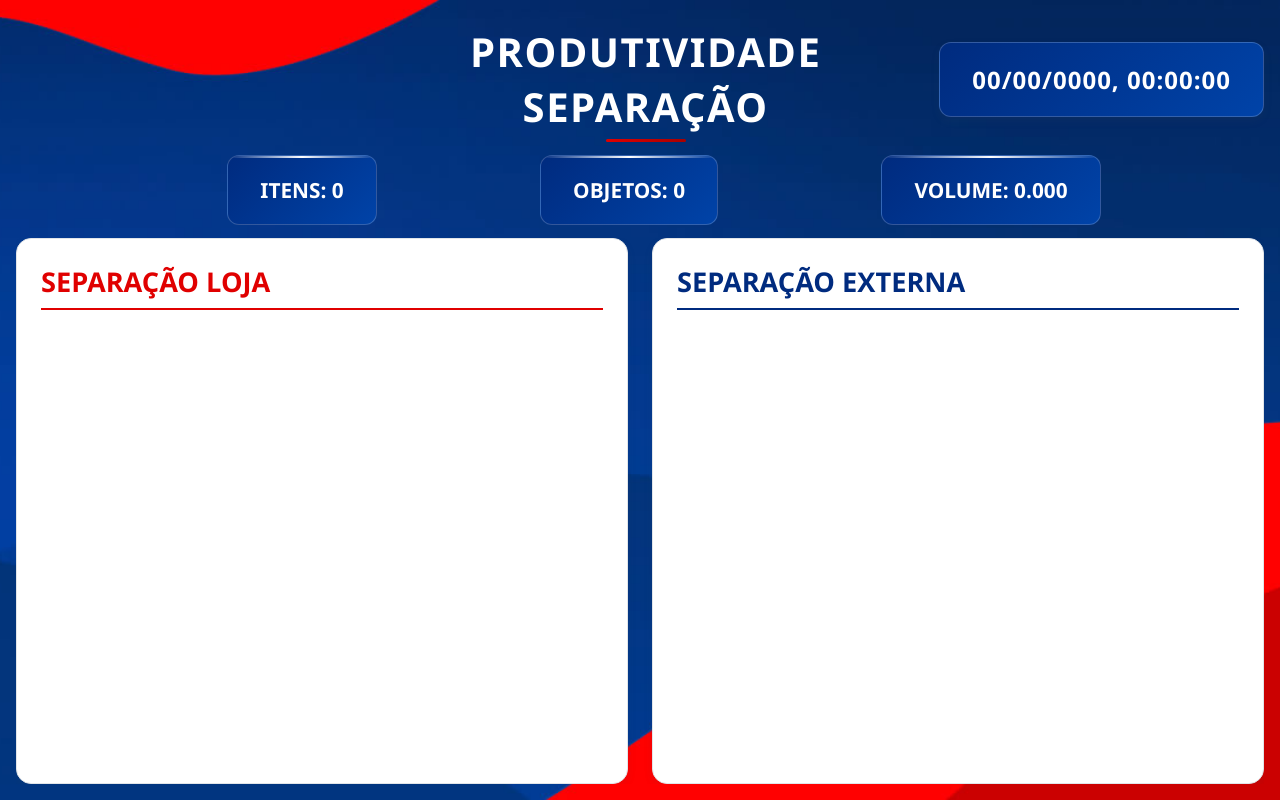
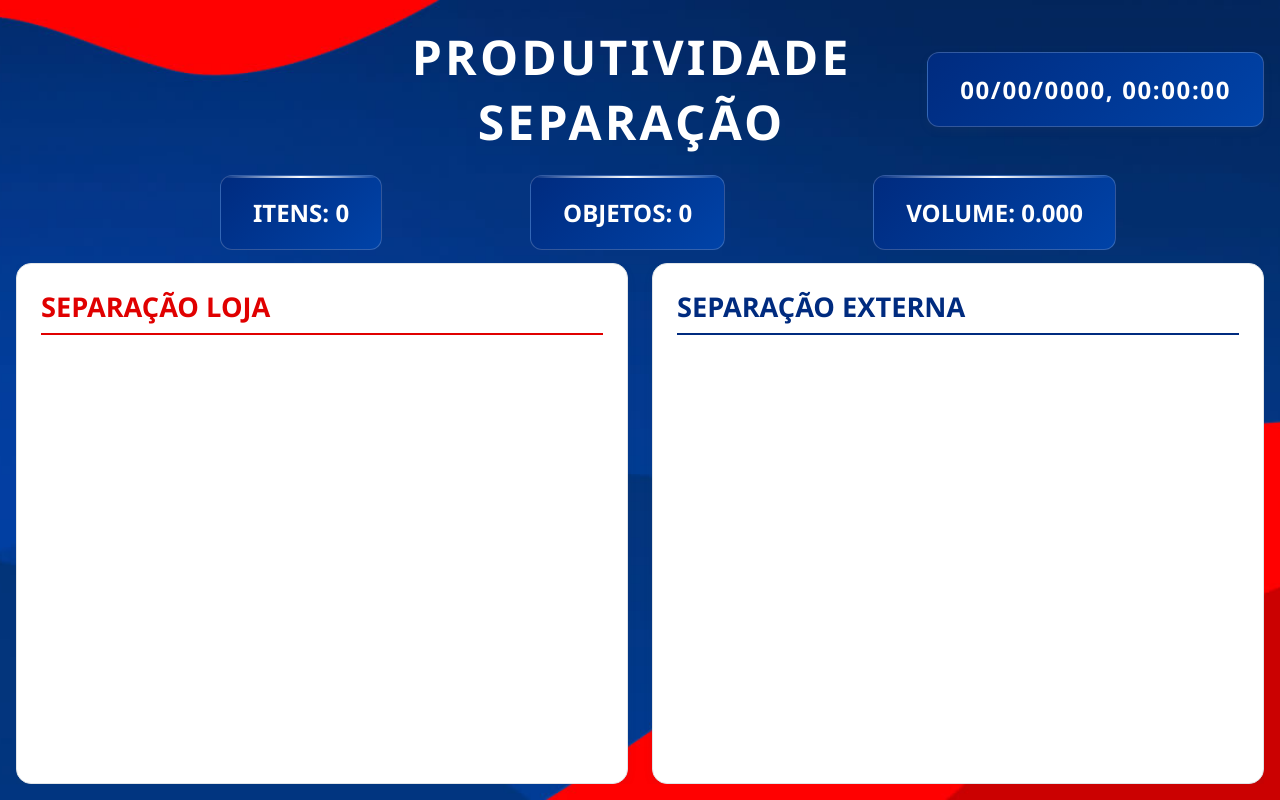
Before and after one commit to Marquiiim/control-room-automation, a React (Create React App) app in the folder crautomation/: page /dashboard in a window 1280 px wide. Built offline with nearby package versions, Linux system fonts and the light colour scheme.

Commit message:
adjustment layout

```diff
--- a/crautomation/src/sass/Dashboard.module.css
+++ b/crautomation/src/sass/Dashboard.module.css
@@ -9,13 +9,6 @@
 
 .gradient-blue, .container .content .others > div, .container .content .header .subtitle_date {
   background: linear-gradient(135deg, #002B7F 0%, #0043A8 100%);
-  color: #ffffff;
-  font-weight: bold;
-  border: 1px solid rgba(255, 255, 255, 0.2);
-}
-
-.gradient-red {
-  background: linear-gradient(135deg, #E00000 0%, #A80000 100%);
   color: #ffffff;
   font-weight: bold;
   border: 1px solid rgba(255, 255, 255, 0.2);
@@ -47,30 +40,19 @@
 }
 .container .content .header .title {
   color: #ffffff;
-  font-size: 2.5rem;
+  font-size: 3rem;
   font-weight: 800;
   text-align: center;
   position: relative;
   padding: 0.5rem;
   text-transform: uppercase;
   flex: 1;
-  letter-spacing: 0.09375rem;
-  margin-left: 21rem;
-}
-.container .content .header .title::after {
-  content: "";
-  position: absolute;
-  bottom: 0;
-  left: 50%;
-  transform: translateX(-50%);
-  width: 5rem;
-  height: 0.1875rem;
-  background: linear-gradient(90deg, #E00000, #A80000);
-  border-radius: 0.125rem;
+  letter-spacing: 0.2rem;
+  margin-left: 20rem;
 }
 .container .content .header .subtitle_date {
   font-size: 1.5rem;
-  letter-spacing: 0.0625rem;
+  letter-spacing: 0.1rem;
   padding: 1.25rem 2rem;
   border-radius: 0.75rem;
   text-align: center;
@@ -81,12 +63,13 @@
   display: flex;
   justify-content: space-evenly;
   align-items: center;
-  padding-left: 3rem;
+  position: relative;
+  padding-left: 3.5rem;
 }
 .container .content .others > div {
   padding: 1.25rem 2rem;
   border-radius: 0.75rem;
-  font-size: 1.3rem;
+  font-size: 1.5rem;
   text-align: center;
   text-transform: uppercase;
   min-width: 7.5rem;
--- a/crautomation/src/sass/Dashboard.module.scss
+++ b/crautomation/src/sass/Dashboard.module.scss
@@ -18,13 +18,6 @@ $white: #ffffff;
 
 .gradient-blue {
     background: linear-gradient(135deg, $blue-primary 0%, $blue-secondary 100%);
-    color: $white;
-    font-weight: bold;
-    border: 1px solid rgba($white, 0.2);
-}
-
-.gradient-red {
-    background: linear-gradient(135deg, $red-primary 0%, $red-secondary 100%);
     color: $white;
     font-weight: bold;
     border: 1px solid rgba($white, 0.2);
@@ -56,34 +49,22 @@ $white: #ffffff;
 
             .title {
                 color: $white;
-                font-size: 2.5rem;
+                font-size: 3rem;
                 font-weight: 800;
                 text-align: center;
                 position: relative;
                 padding: 0.5rem;
                 text-transform: uppercase;
                 flex: 1;
-                letter-spacing: 0.09375rem;
-                margin-left: 21rem;
-
-                &::after {
-                    content: '';
-                    position: absolute;
-                    bottom: 0;
-                    left: 50%;
-                    transform: translateX(-50%);
-                    width: 5rem;
-                    height: 0.1875rem;
-                    background: linear-gradient(90deg, $red-primary, $red-secondary);
-                    border-radius: 0.125rem;
-                }
+                letter-spacing: 0.2rem;
+                margin-left: 20rem;
             }
 
             .subtitle_date {
                 @extend .card-base;
                 @extend .gradient-blue;
                 font-size: 1.5rem;
-                letter-spacing: 0.0625rem;
+                letter-spacing: 0.1rem;
                 padding: 1.25rem 2rem;
                 border-radius: 0.75rem;
                 text-align: center;
@@ -96,13 +77,14 @@ $white: #ffffff;
             display: flex;
             justify-content: space-evenly;
             align-items: center;
-            padding-left: 3rem;
+            position: relative;
+            padding-left: 3.5rem;
 
             &>div {
                 @extend .gradient-blue;
                 padding: 1.25rem 2rem;
                 border-radius: 0.75rem;
-                font-size: 1.3rem;
+                font-size: 1.5rem;
                 text-align: center;
                 text-transform: uppercase;
                 min-width: 7.5rem;
```
Also changed, not shown: 1 other file (tests, documents, lock files or other folders).
